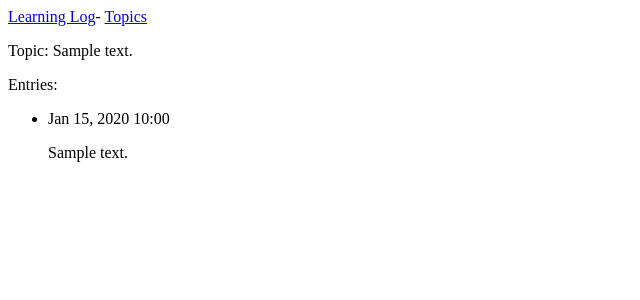
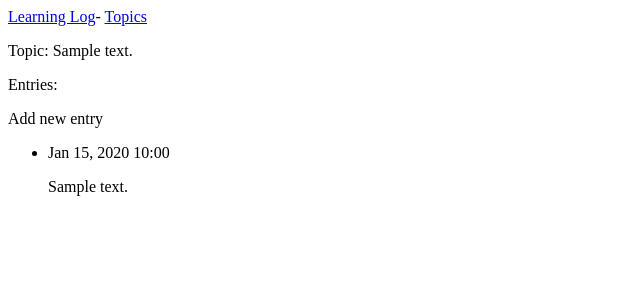
Before and after one commit to tqw740/my_blog, a Django app: page /topics/1/ in a window 1280 px wide. Shown: the top 300 px of the page, without its empty margins (0-640 px from the left). Run offline with Django 5.2, Linux system fonts and the light colour scheme; tables that the repository leaves empty hold one stand-in row (values such as "Sample post").

Commit message:
添加新条目

```diff
--- a/learning_logs/forms.py
+++ b/learning_logs/forms.py
@@ -12,3 +12,5 @@ class EntryForm(forms.ModelForm):
     class Meta:
         model = Entry
         fields = ['text']
+        labels = {'text': ''}
+        widgets = {'text': forms.Textarea(attrs={'cols': 80})}
--- a/learning_logs/templates/learning_logs/topic.html
+++ b/learning_logs/templates/learning_logs/topic.html
@@ -5,6 +5,9 @@
     <p>Topic: {{ topic.text }}</p>
 
     <p>Entries:</p>
+    <p>
+        <a herf="{% url 'learning_logs:new_entry' topic.id %}">Add new entry</a>
+    </p>
     <ul>
         {% for entry in entries %}
             <li>
--- a/learning_logs/urls.py
+++ b/learning_logs/urls.py
@@ -14,4 +14,6 @@ urlpatterns = [
     path('topics/<int:topic_id>/', views.topic, name='topic'),
     # 用于添加新主题的网页
     path('new_topic/', views.new_topic, name='new_topic'),
+    # 用于添加新条目的页面
+    path('new_entry/<int:topic_id>/', views.new_entry, name='new_entry'),
 ]
--- a/learning_logs/views.py
+++ b/learning_logs/views.py
@@ -1,7 +1,7 @@
 from django.shortcuts import render, redirect
 
 from .models import Topic
-from .forms import TopicForm
+from .forms import TopicForm, EntryForm
 
 # Create your views here.
 
@@ -37,3 +37,23 @@ def new_topic(request):
     # 显示空表单或指出表单数据无效
     context = {'form': form}
     return render(request, 'learning_logs/new_topic.html', context)
+
+def new_entry(request, topic_id):
+    """在特定主题中添加新条目"""
+    topic = Topic.objects.get(id=topic_id)
+
+    if request.method != 'POST':
+        # 未提交数据：创建一个空表单
+        form = EntryForm()
+    else:
+        # POST 提交的数据：对数据进行处理
+        form = EntryForm(data=request.POST)
+        if form.is_valid():
+            new_entry = form.save(commit=False)
+            new_entry.topic = topic
+            new_entry.save()
+            return redirect('learning_logs:topic', topic_id=topic_id)
+
+    # 显示空表单或指出表单数据无效
+    context = {'topic': topic, 'form': form}
+    return render(request, 'learning_logs/new_entry.html', context)
```
Also changed, not shown: learning_logs/templates/learning_logs/new_entry.html (added, +14 -0 lines).
